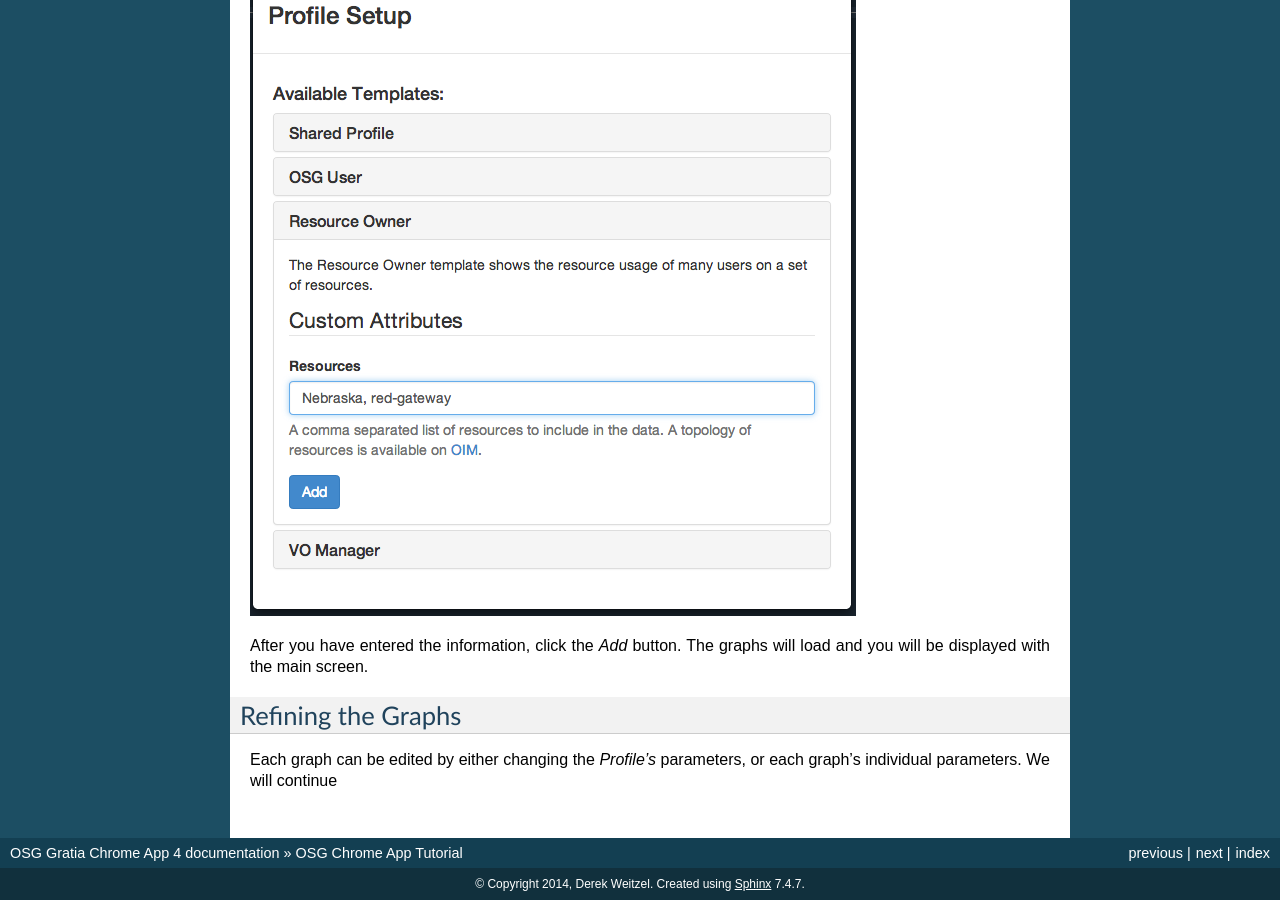
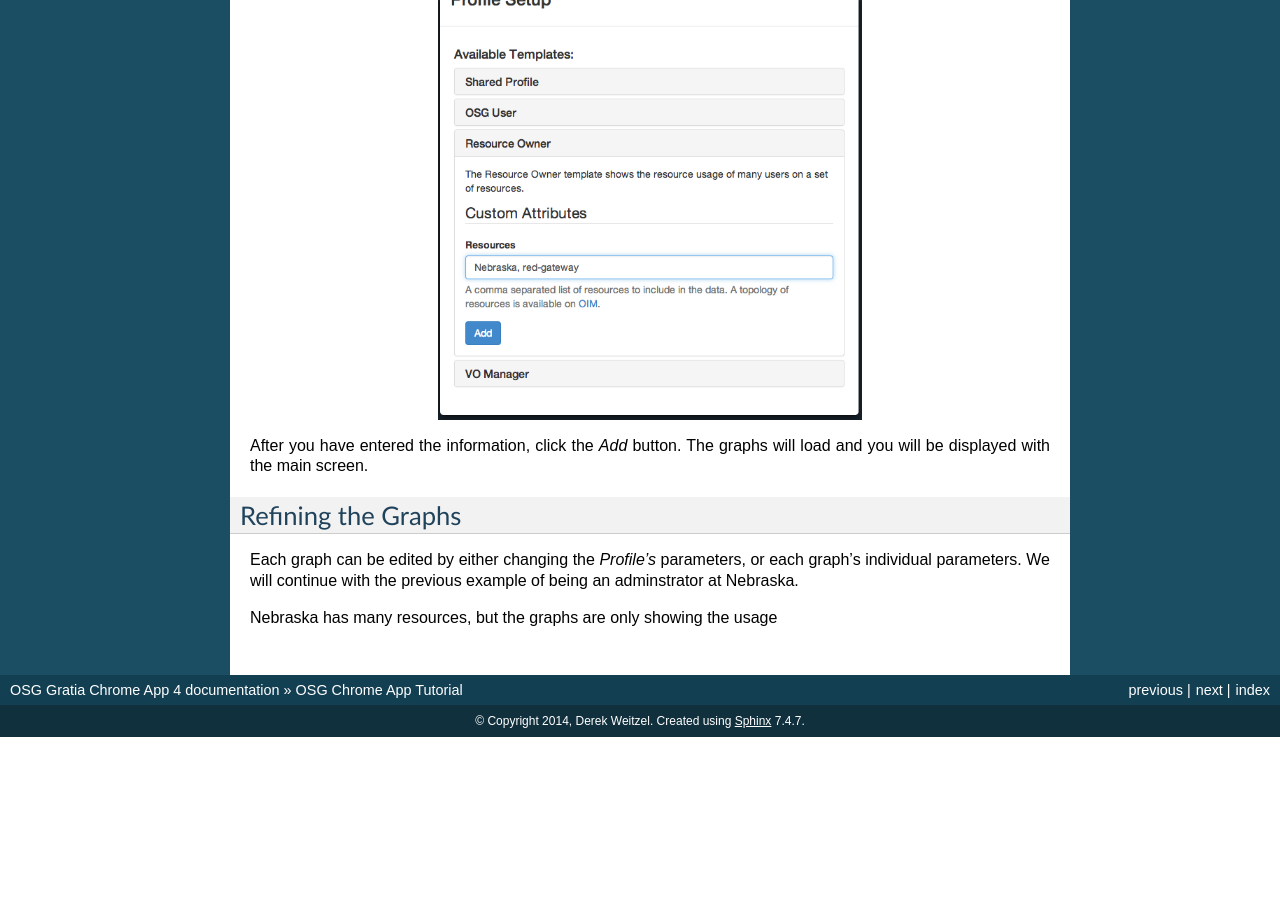
Before and after one commit to djw8605/OSG-Usage-Chrome-App, a Sphinx documentation site: the page built from docs/source/tutorial.rst, in a window 1280 px wide and 900 px high, scrolled down 632 px. Built offline with Sphinx 7.4.7, drawn with Linux system fonts in a browser that asks for light colours; after the commit the page ends 1369 px from its top, so only the background shows below that.

Commit message:
Making the image smaller

```diff
--- a/docs/source/tutorial.rst
+++ b/docs/source/tutorial.rst
@@ -27,6 +27,10 @@ When you first start the App, it will show a dialog to pick a profile.  This dia
 After selecting a profile, enter a small amount of information required to restrict what the graphs will show.  Below is an example for a Nebraska resource owner (administrator):
 
 .. image:: images/nebraskaProfile.png
+   :align: center
+   :height: 654
+   :width: 606
+   :scale: 70 %
 
 After you have entered the information, click the *Add* button.  The graphs will load and you will be displayed with the main screen.
 
@@ -34,4 +38,6 @@ After you have entered the information, click the *Add* button.  The graphs will
 Refining the Graphs
 -------------------
 
-Each graph can be edited by either changing the *Profile's* parameters, or each graph's individual parameters.  We will continue
+Each graph can be edited by either changing the *Profile's* parameters, or each graph's individual parameters.  We will continue with the previous example of being an adminstrator at Nebraska.
+
+Nebraska has many resources, but the graphs are only showing the usage
```
